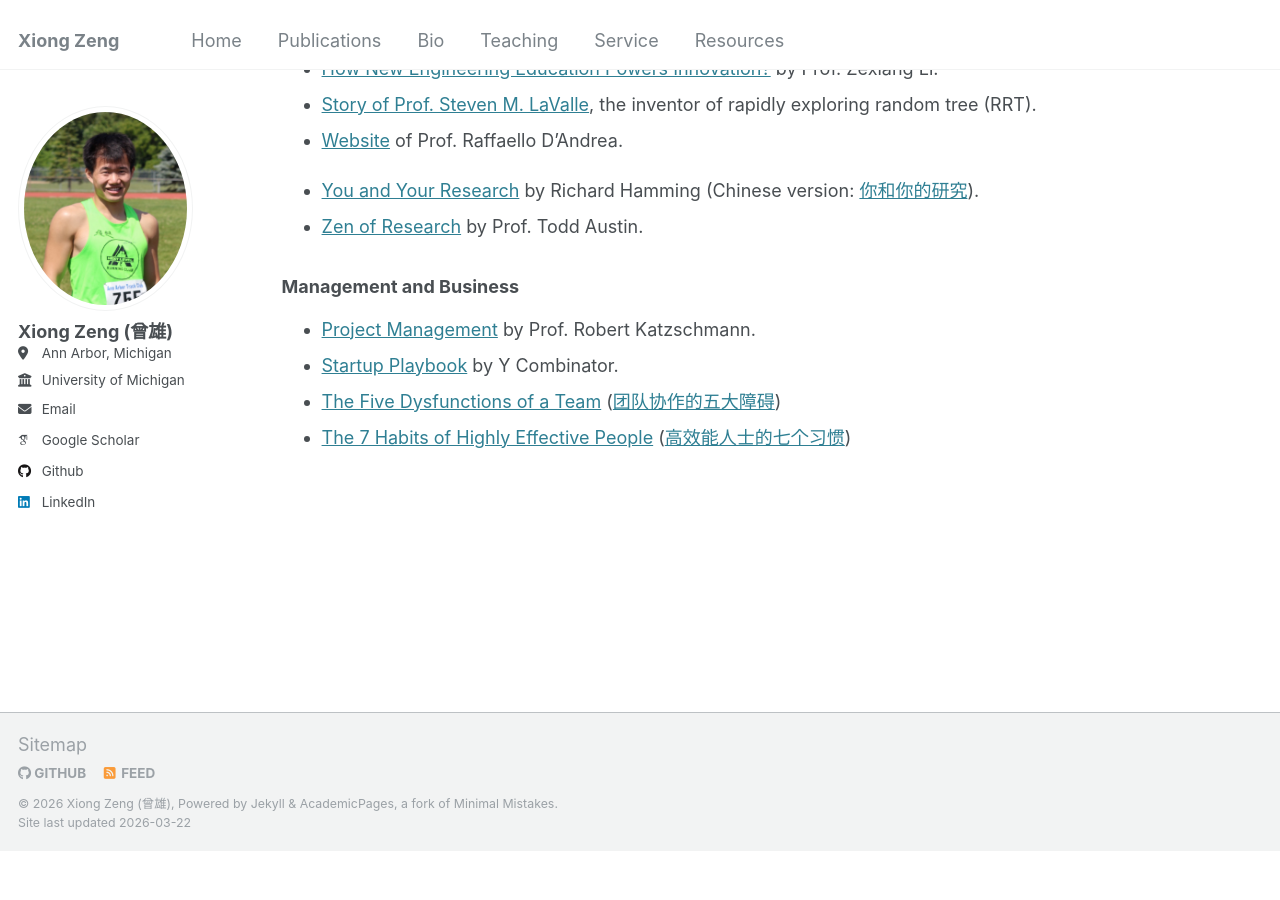
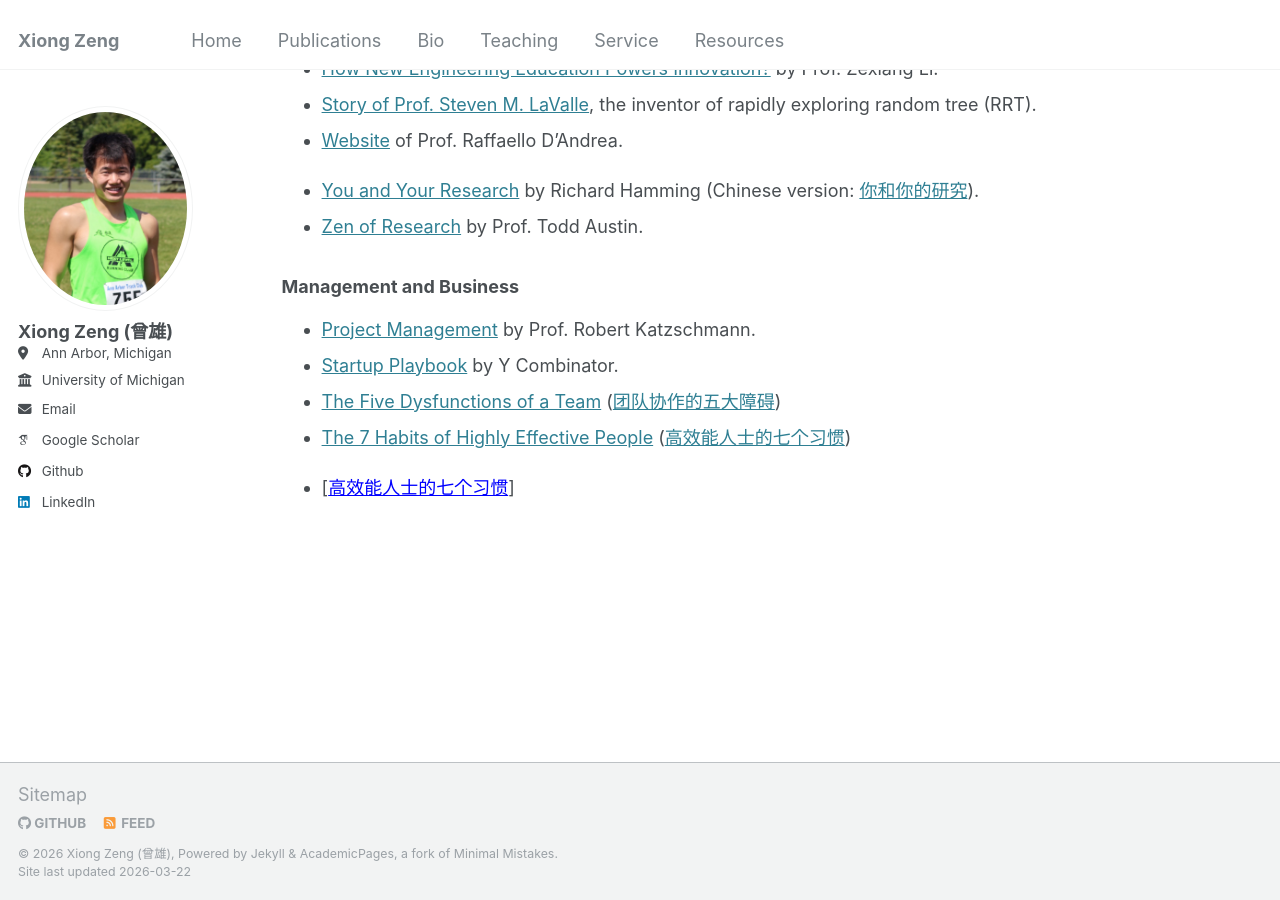
Before and after one commit to zengxiong111/zengxiong.github.io, a Jekyll site: the page built from _pages/resources.md, in a window 1280 px wide and 900 px high, scrolled down 658 px. Built offline with Jekyll 4.4.1, drawn with Linux system fonts in a browser that asks for light colours; some web fonts are replaced; before the commit the page ends 1508 px from its top, so only the background shows below that.

Commit message:
Update resources.md

```diff
--- a/_pages/resources.md
+++ b/_pages/resources.md
@@ -40,3 +40,5 @@ author_profile: true
 - [Startup Playbook](https://playbook.samaltman.com/) by Y Combinator.
 - [The Five Dysfunctions of a Team](https://static.sched.com/hosted_files/pa2023/8f/The%20Five%20Dysfunctions%20of%20a%20Team%20%281%29.pdf) ([团队协作的五大障碍](https://github.com/Maysjtu/books/blob/main/4.mobi%E5%9B%A2%E9%98%9F%E5%8D%8F%E4%BD%9C%E7%9A%84%E4%BA%94%E5%A4%A7%E9%9A%9C%E7%A2%8D%E5%8D%81%E5%B9%B4%E5%85%B8%E8%97%8F%E7%89%88.pdf))
 - [The 7 Habits of Highly Effective People](https://icrrd.com/public/media/01-11-2020-212827The%207%20Habits%20of%20Highly%20Effective%20People.pdf) ([高效能人士的七个习惯](https://github.com/zhangbc/eBooks/blob/master/%E5%85%B6%E4%BB%96%E7%B3%BB%E5%88%97/IT%E6%80%9D%E7%BB%B4%E7%B1%BB/%E9%AB%98%E6%95%88%E8%83%BD%E4%BA%BA%E5%A3%AB%E7%9A%84%E4%B8%83%E4%B8%AA%E4%B9%A0%E6%83%AF.pdf))
+
+- [<a href="https://github.com/zhangbc/eBooks/blob/master/%E5%85%B6%E4%BB%96%E7%B3%BB%E5%88%97/IT%E6%80%9D%E7%BB%B4%E7%B1%BB/%E9%AB%98%E6%95%88%E8%83%BD%E4%BA%BA%E5%A3%AB%E7%9A%84%E4%B8%83%E4%B8%AA%E4%B9%A0%E6%83%AF.pdf" target="_blank" style="color: blue;">高效能人士的七个习惯</a>]
```
